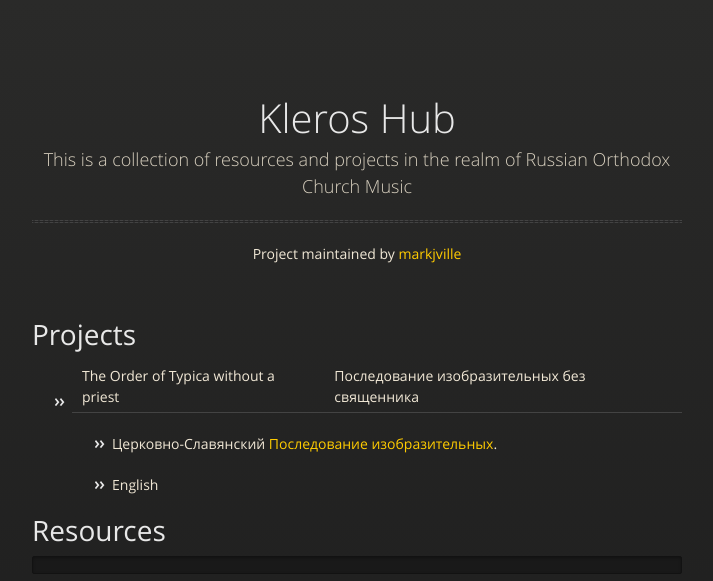
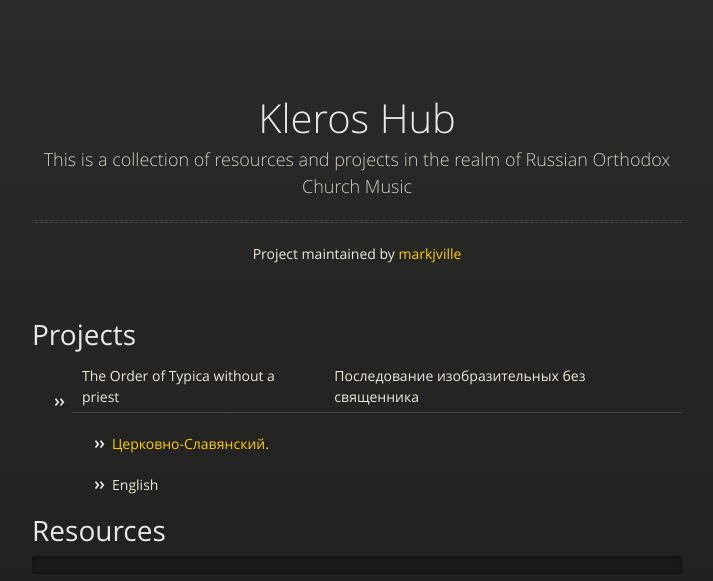
Before and after one commit to markjville/markjville.github.io, a Jekyll site: the page built from index.md, in a window 1280 px wide. Shown: the top 581 px of the page, without its empty margins (283-996 px from the left). Built offline with Jekyll 4.4.1, drawn with Linux system fonts in a browser that asks for light colours; our own code applies the rules of GitHub Pages for plain Markdown files.

Commit message:
Update index.md

```diff
--- a/index.md
+++ b/index.md
@@ -6,7 +6,7 @@ layout: default
 
 - The Order of Typica without a priest | Последование изобразительных без священника
 
-  - Церковно-Славянский [Последование изобразительных](ReadersServ-Slav.html).
+  - [Церковно-Славянский](ReadersServ-Slav.html).
 
   - English
 
```
